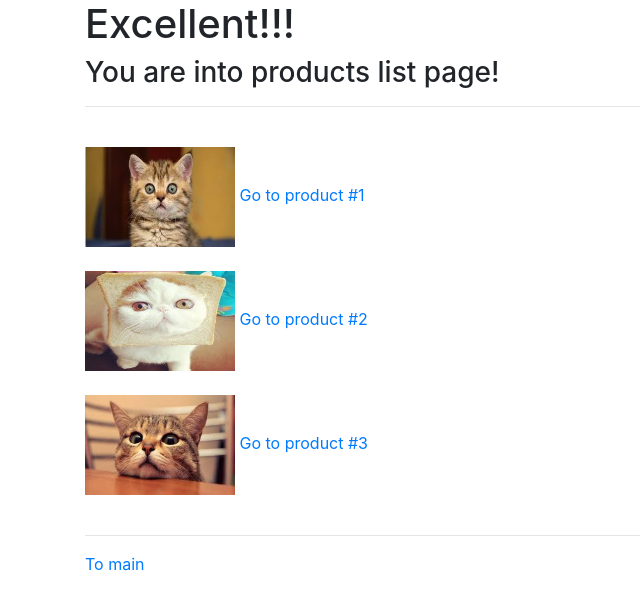
After one commit to oeananas/Flask_shop, a Flask app: template templates/products.html in a window 1280 px wide. The commit adds this page. Shown: the top 610 px of the page, without its empty margins (0-640 px from the left). Run offline with Flask 2, Linux system fonts and the light colour scheme; the template is opened without the code that fills it, so the values that code supplies are empty; some libraries are stand-ins or nearby versions.

Commit message:
fix styles

```diff
--- a/app.py
+++ b/app.py
@@ -1,6 +1,5 @@
 import argparse
 from flask import Flask
-from flask import request
 from flask import render_template
 from views import products_app
 
@@ -8,7 +7,7 @@ app = Flask(__name__)
 app.register_blueprint(products_app, url_prefix='/products')
 
 
-@app.route('/')
+@app.route('/', endpoint='main')
 def index():
     return render_template('index.html')
 
--- /dev/null
+++ b/templates/products.html
@@ -0,0 +1,33 @@
+<!DOCTYPE html>
+<html lang="en">
+<link rel="stylesheet" href="{{ url_for('static', filename='css/bootstrap.min.css') }}">
+<head>
+    <meta charset="UTF-8">
+    <title>FLASK SHOP</title>
+</head>
+<body class="container">
+    <h1>Excellent!!!</h1>
+    <h3>You are into products list page!</h3>
+    <hr>
+    <br>
+    <div>
+        <img src="{{ url_for('static', filename='img/img1.jpeg') }}" alt="cat" style="width: 150px; height: 100px">
+        <a href="{{ url_for('products_app.product', product_id=1) }}">Go to product #1</a>
+    </div>
+    <br>
+    <div>
+        <img src="{{ url_for('static', filename='img/img2.jpeg') }}" alt="cat" style="width: 150px; height: 100px">
+        <a href="{{ url_for('products_app.product', product_id=2) }}">Go to product #2</a>
+    </div>
+    <br>
+    <div>
+        <img src="{{ url_for('static', filename='img/img3.jpeg') }}" alt="cat" style="width: 150px; height: 100px">
+        <a href="{{ url_for('products_app.product', product_id=3) }}">Go to product #3</a>
+    </div>
+    <br>
+    <hr>
+    <div>
+        <a href="{{ url_for('main') }}">To main</a>
+    </div>
+</body>
+</html>
--- a/views.py
+++ b/views.py
@@ -7,9 +7,9 @@ products_app = Blueprint('products_app', __name__)
 
 @products_app.route('/', endpoint='products')
 def products_page():
-    return '<h1>Products Page!</h1>'
+    return render_template('products.html')
 
 
 @products_app.route('/<int:product_id>', endpoint='product')
 def product_page(product_id):
-    return f'<h1>Product {product_id}</h1>'
+    return render_template('product.html', product_id=product_id)
```
Also changed, not shown: templates/index.html (+4 -4 lines), templates/product.html (added, +25 -0 lines), templates/products/index.html (deleted, +0 -16 lines), static/img/img1.jpeg (added), static/img/img2.jpeg (added), static/img/img3.jpeg (added).
